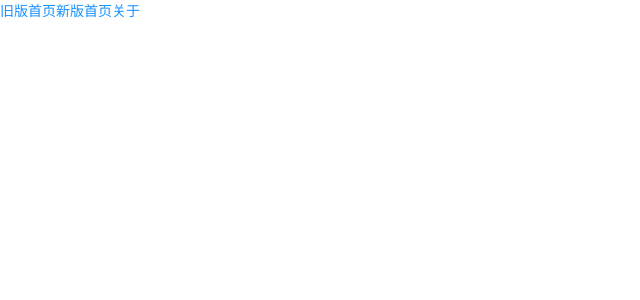
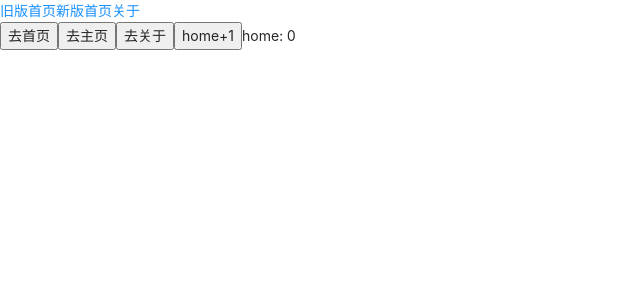
Before and after one commit to YihaoCCC/react-learn, a React (Create React App) app: page /home in a window 1280 px wide. Shown: the top 300 px of the page, without its empty margins (0-640 px from the left). Built offline with nearby package versions, Linux system fonts and the light colour scheme.

Commit message:
✨ feat(mobx): 新增了路由与mobx状态管理

```diff
--- a/package.json
+++ b/package.json
@@ -9,6 +9,8 @@
     "animate.css": "^4.1.1",
     "antd": "^4.21.3",
     "classnames": "^2.3.1",
+    "mobx": "^6.6.1",
+    "mobx-react-lite": "^3.4.0",
     "react": "^18.1.0",
     "react-dom": "^18.1.0",
     "react-router-dom": "^6.3.0",
--- /dev/null
+++ b/src/store/counter.js
@@ -0,0 +1,21 @@
+// 2：引入mobx
+import { makeAutoObservable } from 'mobx'
+
+class CounterStroe {
+    // 1:定义数据
+    counte =  0
+    constructor() {
+        // 3: 将此类变成mobx的监控对象（类里面的数据也变成了响应式）
+        makeAutoObservable(this)
+    }
+    // 4：定义action函数用来修改数据 (注意一定是箭头函数，不然在react中使用时，this会变成undefined 所以要么在这里写，要么在事件中写箭头函数)
+    addCounter = () => {
+        this.counte++
+    }
+}
+
+
+// 5：实例化并导出供外部使用
+
+const counterStroe = new CounterStroe()
+export default counterStroe
--- a/src/view/about.jsx
+++ b/src/view/about.jsx
@@ -0,0 +1,24 @@
+import { useState } from "react"
+import { useSearchParams } from "react-router-dom"
+// 1：引入stroe中的类
+import counterStroe from "../store/counter"
+// 3:引入 mobx-react-lite使两者联系起来
+import { observer } from 'mobx-react-lite'
+function Home () {
+    let [counte,setCounte] = useState(0)
+    const  [ params ] = useSearchParams()
+
+    return (
+        <div>
+            {counte}
+            <p>传递过来的参数是：{params.get('userId')}</p>
+            <button onClick={() => setCounte(counte+1)}>+1</button>
+            <h2>mobx修改counter</h2>
+            {/* 2: 引用 */}
+            mobx中的counter：{counterStroe.counte}
+            <button onClick={counterStroe.addCounter}>mobx+1</button>
+        </div>
+    )
+}
+// 4:对使用的组件进行包裹
+export default observer(Home)
--- a/src/view/home.jsx
+++ b/src/view/home.jsx
@@ -1,12 +1,30 @@
 import { useState } from "react"
+import { useNavigate } from "react-router-dom"
+export default function Home () {
 
-function Home () {
-    const [counte,useCounte] = useState(0)
+    let [counte,setCounte] = useState(0)
+    const navigate = useNavigate()
+    function goHome() {
+      navigate('/home')
+    }
+    function goAbout() {
+      navigate('/about?userId=1235')
+    }
+    function goindex() {
+      navigate('/')
+    }
+    function add() {
+        setCounte(counte+1)
+    }
     return (
+
         <div>
+            <button onClick={goindex}>去首页</button>
+            <button onClick={goHome}>去主页</button>
+            <button onClick={goAbout}>去关于</button>
+            <button onClick={add}>home+1</button>
+            home: {counte}
+        </div>
 
-        </div>
     )
 }
-
-export default Home
```
Also changed, not shown: src/App.js (+8 -0 lines), 1 other file (tests, documents, lock files or other folders).
